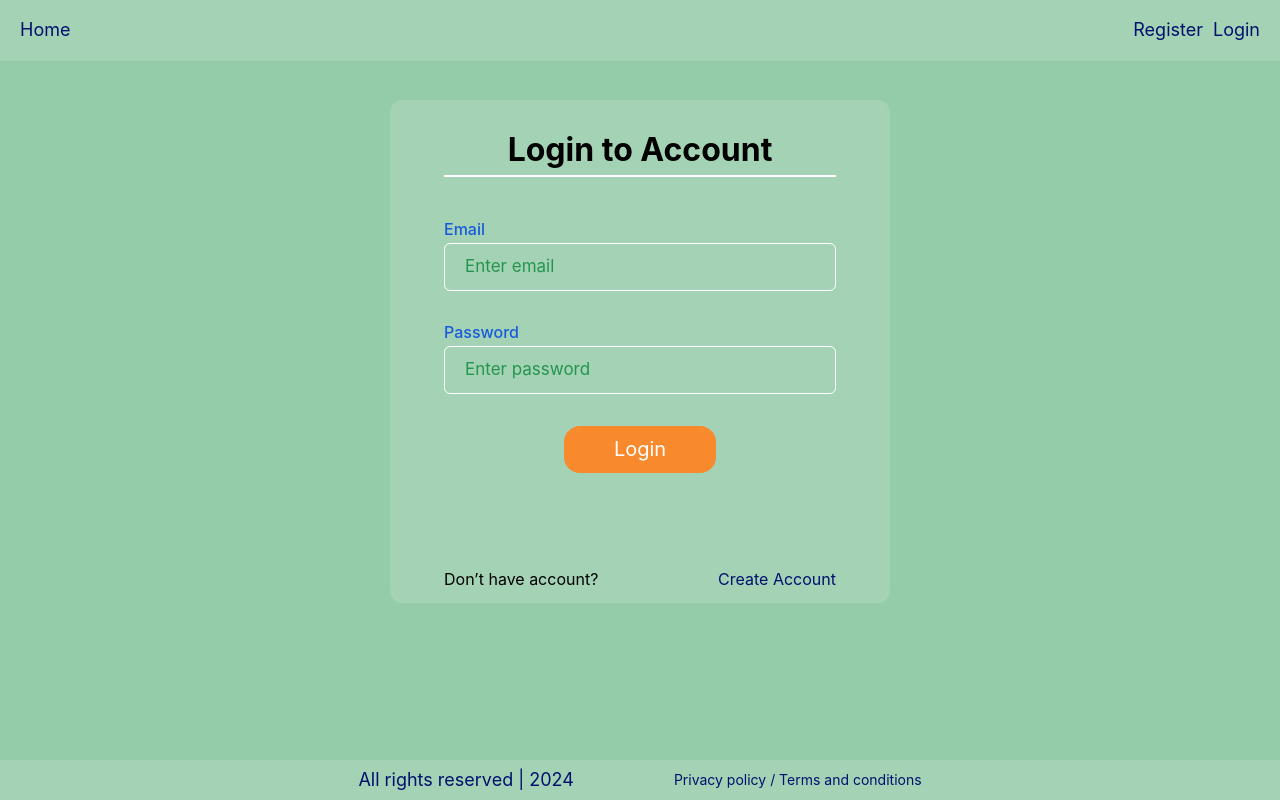
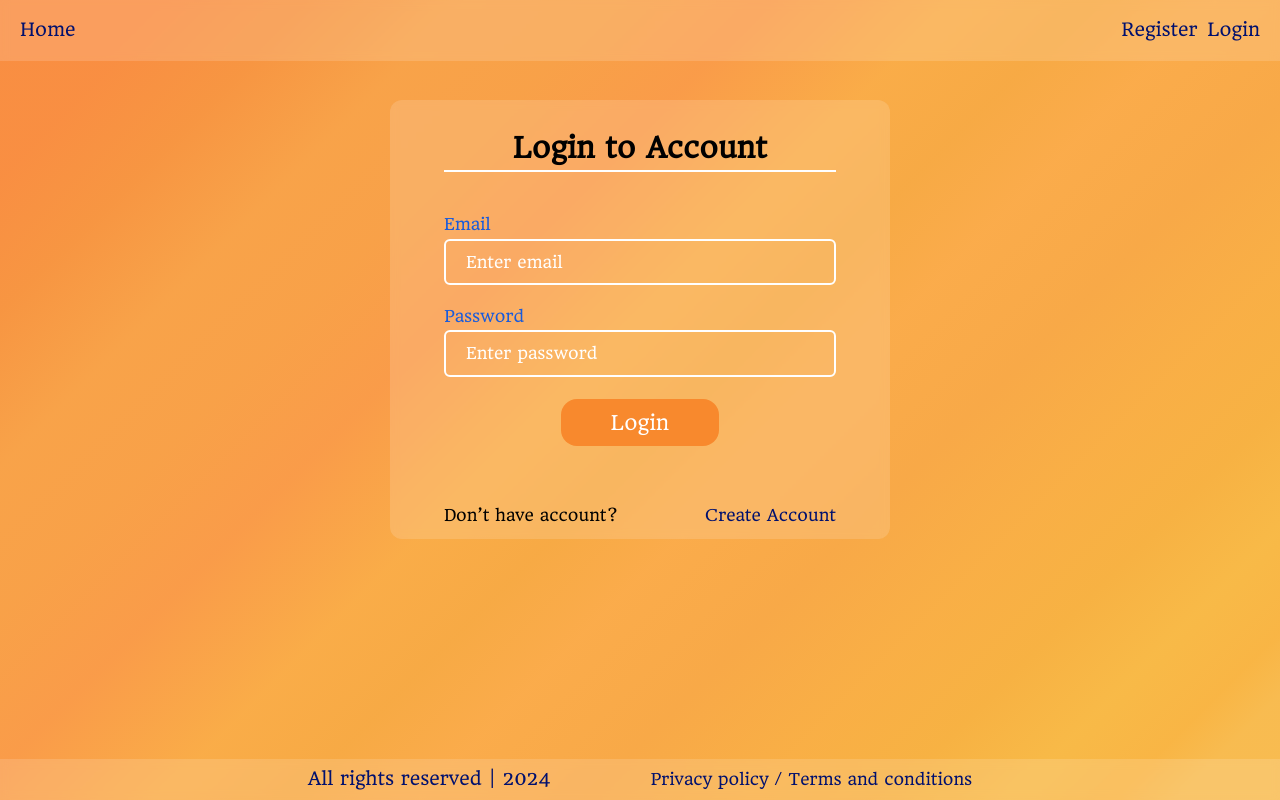
Before and after one commit to maksymPr424/goit-react-hw-08, a React (Vite) app: page /login in a window 1280 px wide. Built offline with nearby package versions, Linux system fonts and the light colour scheme.

Commit message:
login-and-reg-page

```diff
--- a/src/components/Contact/Contact.jsx
+++ b/src/components/Contact/Contact.jsx
@@ -60,7 +60,7 @@ export default function Contact({ name, number, id }) {
           <h2 className={css.text}>
             <BsPeopleFill className={css.icon} />{" "}
             <input
-              className={css.input}
+              className={`${css.input} addHoverToInput`}
               name="name"
               type="text"
               value={contactChange.name}
@@ -70,7 +70,7 @@ export default function Contact({ name, number, id }) {
           <p className={css.text}>
             <PiPhoneCallFill className={css.icon} />
             <input
-              className={css.input}
+              className={`${css.input} addHoverToInput`}
               name="number"
               type="text"
               value={contactChange.number}
@@ -89,17 +89,17 @@ export default function Contact({ name, number, id }) {
           </a>
         </div>
       )}
-      <div>
+      <div className={css.editBox}>
         {!editing ? (
-          <button onClick={edit} className={css.btn}>
+          <button onClick={edit} className={clsx(css.btn, css.editBtn)}>
             <BiPencil className={css.icon} />
           </button>
         ) : (
-          <button onClick={submitEdit} className={css.btn}>
+          <button onClick={submitEdit} className={clsx(css.btn, css.editBtn)}>
             <BsSendArrowUp className={css.icon} />
           </button>
         )}
-        <button onClick={del} className={clsx(css.btn, css.delBtn)}>
+        <button onClick={del} className={css.btn}>
           <BiTrash className={css.icon} />
         </button>
       </div>
--- a/src/components/Contact/Contact.module.css
+++ b/src/components/Contact/Contact.module.css
@@ -31,22 +31,20 @@
   transform: scale(1.05);
 }
 
-.delBtn {
-  margin-left: 10px;
-}
-
 .input {
   width: 100%;
   padding: 8px;
   font-size: 16px;
-  border: 1px solid #ccc;
   border-radius: 4px;
-  transition: border-color 0.3s;
-  outline: none;
 }
 
-.input:hover,
-.input:focus,
-.input:active {
-  border-color: #555;
+.editBox {
+  display: flex;
+  align-items: center;
+  justify-content: center;
+  gap: 4px;
 }
+
+.editBtn {
+  margin-left: 6px;
+}
--- a/src/components/ContactForm/ContactForm.module.css
+++ b/src/components/ContactForm/ContactForm.module.css
@@ -3,6 +3,7 @@
 }
 
 .inputDiv {
+  position: relative;
   display: flex;
   flex-direction: column;
   gap: 5px;
@@ -10,12 +11,14 @@
 }
 
 .inputDiv:not(:last-child) {
-  margin-bottom: 10px;
+  margin-bottom: 15px;
 }
 
 .label {
   font-weight: 500;
   font-size: 16px;
+  text-align: start;
+  color: var(--label-color);
 }
 
 .input {
@@ -23,22 +26,19 @@
   padding: 8px;
   font-size: 14px;
   border-radius: 4px;
-  background-color: #fff;
-  border-width: 2px;
 }
 
 @media screen and (min-width: 768px) {
   .input {
     border-radius: 6px;
-    padding: 13px 20px;
+    padding: 10px 16px;
     font-size: 16px;
   }
 }
 
 @media screen and (min-width: 1280px) {
   .input {
-    font-size: 17px;
-    padding: 13px 20px;
+    padding: 12px 20px;
   }
 }
 
@@ -67,5 +67,8 @@
 }
 
 .errorMessage {
+  position: absolute;
+  top: 0;
+  right: 0;
   color: red;
 }
--- a/src/components/ContactList/ContactList.module.css
+++ b/src/components/ContactList/ContactList.module.css
@@ -6,6 +6,7 @@
   border: 1px solid grey;
   border-radius: 20px;
   min-height: 200px;
+  margin-bottom: 100px;
 }
 
 .listItem {
--- a/src/components/Footer/Footer.module.css
+++ b/src/components/Footer/Footer.module.css
@@ -1,9 +1,10 @@
 .footer {
   margin: 0 auto;
   display: flex;
-  gap: 50px;
+  gap: 5px;
   justify-content: center;
   align-items: center;
+  flex-direction: column;
   background-color: var(--background-title);
   backdrop-filter: blur(var(--background-blur));
   position: absolute;
@@ -11,12 +12,14 @@
   width: 100%;
   left: 50%;
   transform: translateX(-50%);
+  padding: 8px 0;
 }
 
 @media screen and (min-width: 765px) {
   .footer {
-    height: 40px;
+    flex-direction: row;
     gap: 100px;
+    padding: 10px 0;
   }
 }
 
@@ -24,7 +27,7 @@
   font-size: 16px;
 }
 
-@media screen and (min-width: 765px) {
+@media screen and (min-width: 1280px) {
   .all {
     font-size: 18px;
   }
@@ -33,3 +36,9 @@
 .privacy {
   font-size: 14px;
 }
+
+@media screen and (min-width: 1280px) {
+  .privacy {
+    font-size: 16px;
+  }
+}
--- a/src/components/LogInForm/LogInForm.module.css
+++ b/src/components/LogInForm/LogInForm.module.css
@@ -26,6 +26,7 @@
   font-size: 24px;
   position: relative;
   margin-bottom: 30px;
+  /* color: var(--label-color); */
 }
 
 .title::before {
@@ -40,14 +41,13 @@
 
 @media screen and (min-width: 768px) {
   .title {
-    font-size: 28px;
     margin-bottom: 40px;
   }
 }
 
 @media screen and (min-width: 1280px) {
   .title {
-    font-size: 32px;
+    font-size: 28px;
     margin-bottom: 51px;
   }
 }
@@ -61,15 +61,14 @@
 
 @media screen and (min-width: 768px) {
   .form {
-    gap: 26px;
-    margin-bottom: 60px;
+    gap: 22px;
+    margin-bottom: 50px;
   }
 }
 
 @media screen and (min-width: 1280px) {
   .form {
-    gap: 32px;
-    margin-bottom: 97px;
+    margin-bottom: 60px;
   }
 }
 
@@ -96,15 +95,14 @@
 @media screen and (min-width: 768px) {
   .input {
     border-radius: 6px;
-    padding: 13px 20px;
+    padding: 10px 16px;
     font-size: 16px;
   }
 }
 
 @media screen and (min-width: 1280px) {
   .input {
-    font-size: 17px;
-    padding: 13px 20px;
+    padding: 12px 20px;
   }
 }
 
@@ -138,5 +136,28 @@
 
 .subInfo {
   display: flex;
+  align-items: center;
+  flex-direction: column;
   justify-content: space-between;
+  gap: 5px;
 }
+
+.text {
+  font-size: 14px;
+}
+
+.link {
+  font-size: 14px;
+}
+
+@media screen and (min-width: 768px) {
+  .subInfo {
+    gap: 0;
+    flex-direction: row;
+  }
+
+  .text,
+  .link {
+    font-size: 16px;
+  }
+}
--- a/src/components/Navigation/Navigation.module.css
+++ b/src/components/Navigation/Navigation.module.css
@@ -39,17 +39,12 @@
   font-size: 14px;
   text-align: end;
   max-width: 100px;
-  font-weight: 600;
-}
-
-@media screen and (min-width: 375px) {
-  .welcomeText {
-    max-width: 100%;
-  }
+  font-weight: 550;
 }
 
 @media screen and (min-width: 768px) {
   .welcomeText {
+    max-width: 100%;
     font-size: 17px;
   }
 }
@@ -62,8 +57,7 @@
 
 .link {
   font-size: 14px;
-  transition: color 0.2s;
-  /* color: #b1bcff; */
+  color: var(--link-color);
 }
 
 @media screen and (min-width: 768px) {
--- a/src/components/RegisterForm/RegisterForm.module.css
+++ b/src/components/RegisterForm/RegisterForm.module.css
@@ -18,7 +18,7 @@
 @media screen and (min-width: 1280px) {
   .section {
     max-width: 500px;
-    padding: 32px 54px 15px;
+    padding: 32px 46px 15px;
   }
 }
 
@@ -26,6 +26,7 @@
   font-size: 24px;
   position: relative;
   margin-bottom: 30px;
+  /* color: var(--label-color); */
 }
 
 .title::before {
@@ -40,14 +41,13 @@
 
 @media screen and (min-width: 768px) {
   .title {
-    font-size: 28px;
     margin-bottom: 40px;
   }
 }
 
 @media screen and (min-width: 1280px) {
   .title {
-    font-size: 32px;
+    font-size: 28px;
     margin-bottom: 51px;
   }
 }
@@ -61,15 +61,14 @@
 
 @media screen and (min-width: 768px) {
   .form {
-    gap: 26px;
-    margin-bottom: 60px;
+    gap: 22px;
+    margin-bottom: 50px;
   }
 }
 
 @media screen and (min-width: 1280px) {
   .form {
-    gap: 32px;
-    margin-bottom: 80px;
+    margin-bottom: 60px;
   }
 }
 
@@ -97,15 +96,14 @@
 @media screen and (min-width: 768px) {
   .input {
     border-radius: 6px;
-    padding: 13px 20px;
+    padding: 10px 16px;
     font-size: 16px;
   }
 }
 
 @media screen and (min-width: 1280px) {
   .input {
-    font-size: 17px;
-    padding: 13px 20px;
+    padding: 12px 20px;
   }
 }
 
@@ -168,5 +166,29 @@
 
 .subInfo {
   display: flex;
+  align-items: center;
+  flex-direction: column;
   justify-content: space-between;
+  gap: 5px;
 }
+
+.text {
+  font-size: 14px;
+}
+
+.link {
+  font-size: 14px;
+  color: var(--link-color);
+}
+
+@media screen and (min-width: 768px) {
+  .subInfo {
+    gap: 0;
+    flex-direction: row;
+  }
+
+  .text,
+  .link {
+    font-size: 16px;
+  }
+}
--- a/src/components/SearchBox/SearchBox.jsx
+++ b/src/components/SearchBox/SearchBox.jsx
@@ -17,7 +17,7 @@ export default function SearchBox() {
   return (
     <div className={css.search}>
       <label className={css.label} htmlFor={searchId}>
-        Find contacts by name or number
+        Find contacts
       </label>
       <input
         onChange={search}
--- a/src/components/SearchBox/SearchBox.module.css
+++ b/src/components/SearchBox/SearchBox.module.css
@@ -9,6 +9,8 @@
 .label {
   font-weight: 500;
   font-size: 16px;
+  text-align: start;
+  color: var(--label-color);
 }
 
 .input {
@@ -16,21 +18,18 @@
   padding: 8px;
   font-size: 14px;
   border-radius: 4px;
-  background-color: #fff;
-  border-width: 2px;
 }
 
 @media screen and (min-width: 768px) {
   .input {
     border-radius: 6px;
-    padding: 13px 20px;
+    padding: 10px 16px;
     font-size: 16px;
   }
 }
 
 @media screen and (min-width: 1280px) {
   .input {
-    font-size: 17px;
-    padding: 13px 20px;
+    padding: 12px 20px;
   }
 }
--- a/src/index.css
+++ b/src/index.css
@@ -1,12 +1,32 @@
 :root {
   --background-title: #ffffff26;
   --background-blur: 4px;
-  --label-color: #185add;
-  --placeholder-color: #1d9148ef;
+  --label-color: #185bdd;
   --border-color: #f8892d;
   --link-color: #01106e;
-  /* --body-bc: #8a089167; */
-  --body-bc: #1d914878;
+  --body-bc: linear-gradient(
+    135deg,
+    rgba(248, 127, 40, 0.88) 0%,
+    rgba(248, 127, 40, 0.88) 8.5%,
+    rgba(246, 135, 40, 0.88) 15%,
+    rgba(247, 150, 48, 0.88) 22.5%,
+    rgba(247, 148, 47, 0.88) 29.5%,
+    rgba(249, 142, 48, 0.88) 37%,
+    rgba(249, 161, 47, 0.88) 46%,
+    rgba(246, 158, 43, 0.88) 52.5%,
+    rgba(250, 160, 50, 0.88) 58.5%,
+    rgba(247, 157, 46, 0.88) 66.5%,
+    rgba(248, 164, 44, 0.88) 74.5%,
+    rgba(246, 167, 41, 0.88) 81%,
+    rgba(247, 176, 46, 0.88) 87%,
+    rgba(248, 171, 43, 0.88) 91.95%,
+    rgba(247, 178, 56, 0.88) 95%
+  );
+}
+
+@font-face {
+  font-family: myFirstFont;
+  src: url(./fonts/HeadlandOne-Regular.ttf);
 }
 
 html {
@@ -19,6 +39,7 @@ body {
     Ubuntu, Cantarell, "Open Sans", "Helvetica Neue", sans-serif;
   /* background-color: #8080804d; */
   background: var(--body-bc);
+  font-family: myFirstFont;
 }
 
 a {
@@ -57,7 +78,7 @@ input {
 }
 
 input::placeholder {
-  color: var(--placeholder-color);
+  color: #fff;
 }
 
 .container {
@@ -81,20 +102,22 @@ input::placeholder {
 }
 
 .addHoverToLink {
+  position: relative;
   color: var(--link-color);
-  position: relative;
-  transition: background 0.255s;
+}
+
+.addHoverToLink::after {
+  transition: width 0.255s ease-in-out;
+  content: "";
+  position: absolute;
+  bottom: -2px;
+  left: 0;
+  width: 0;
+  border-bottom: 2px solid #000;
 }
 
 .addHoverToLink:hover::after {
-  content: "";
-  position: absolute;
-  bottom: -1px;
-  right: 0;
   width: 100%;
-  height: 1.5px;
-  /* background-color: darkorange; */
-  background-color: orangered;
 }
 
 .addHoverToButton {
@@ -108,12 +131,11 @@ input::placeholder {
 .addHoverToButton:focus,
 .addHoverToButton:active {
   border: 2px solid var(--border-color);
-  background-color: #fff;
-  color: black;
+  background-color: transparent;
 }
 
 .addHoverToInput {
-  border: 1px solid #fff;
+  border: 2px solid #fff;
   transition: border-color 0.3s;
   outline: none;
   background-color: transparent;
@@ -122,5 +144,5 @@ input::placeholder {
 .addHoverToInput:hover,
 .addHoverToInput:focus,
 .addHoverToInput:active {
-  border-color: var(--border-color);
+  border-color: darkblue;
 }
--- a/src/pages/ContactsPage/ContactsPage.module.css
+++ b/src/pages/ContactsPage/ContactsPage.module.css
@@ -21,6 +21,7 @@
     margin: 0 auto;
     max-width: 650px;
     display: flex;
+    gap: 40px;
     justify-content: space-between;
   }
 }
@@ -37,24 +38,25 @@
 
 .forms {
   border-radius: 12px;
-  padding: 10px;
+  padding: 14px;
   text-align: center;
   margin: 0 auto;
   background-color: var(--background-title);
   backdrop-filter: blur(var(--background-blur));
   max-width: 375px;
+  width: 100%;
 }
 
 @media screen and (min-width: 768px) {
   .forms {
     padding: 14px;
-    max-width: 400px;
+    max-width: 250px;
   }
 }
 
 @media screen and (min-width: 1280px) {
   .forms {
-    max-width: 500px;
+    max-width: 350px;
     padding: 32px 54px 15px;
   }
 }
```
Also changed, not shown: src/fonts/HeadlandOne-Regular.ttf (added).
